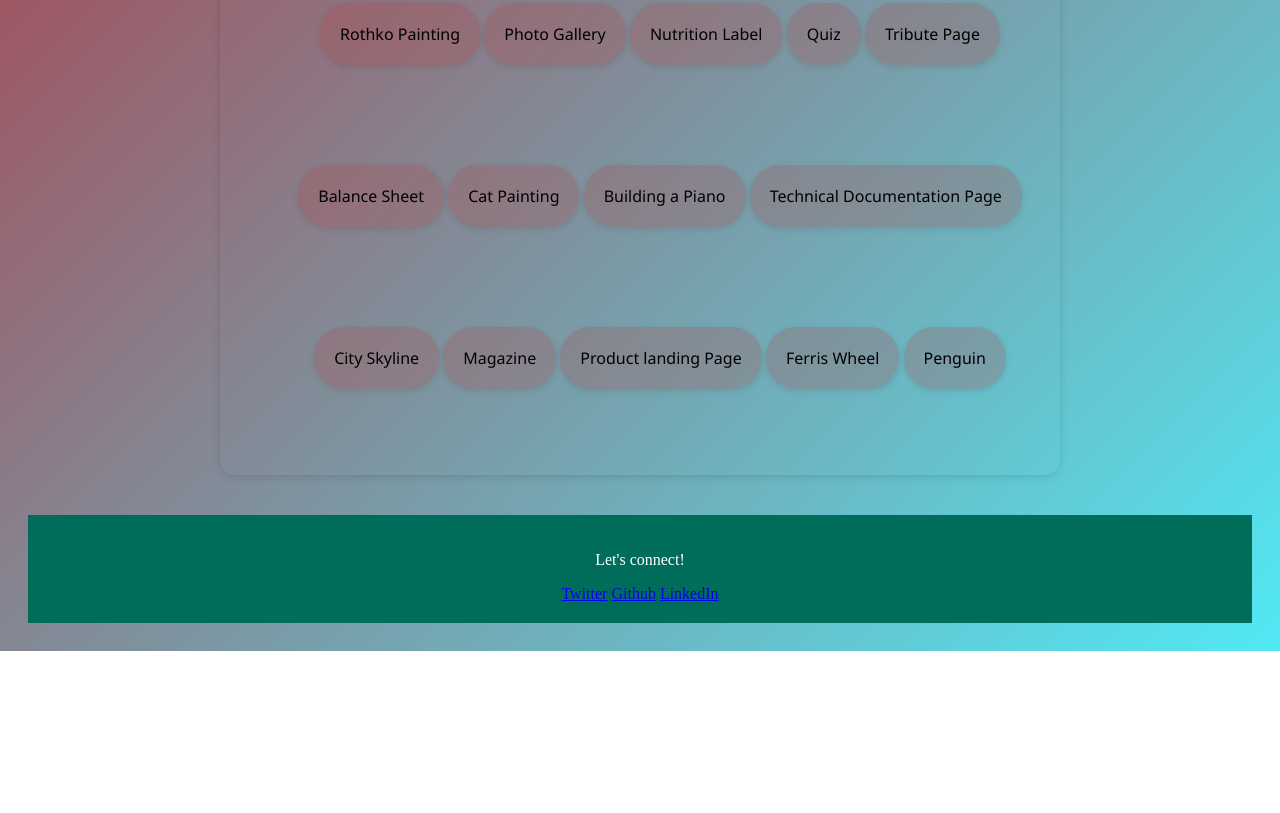
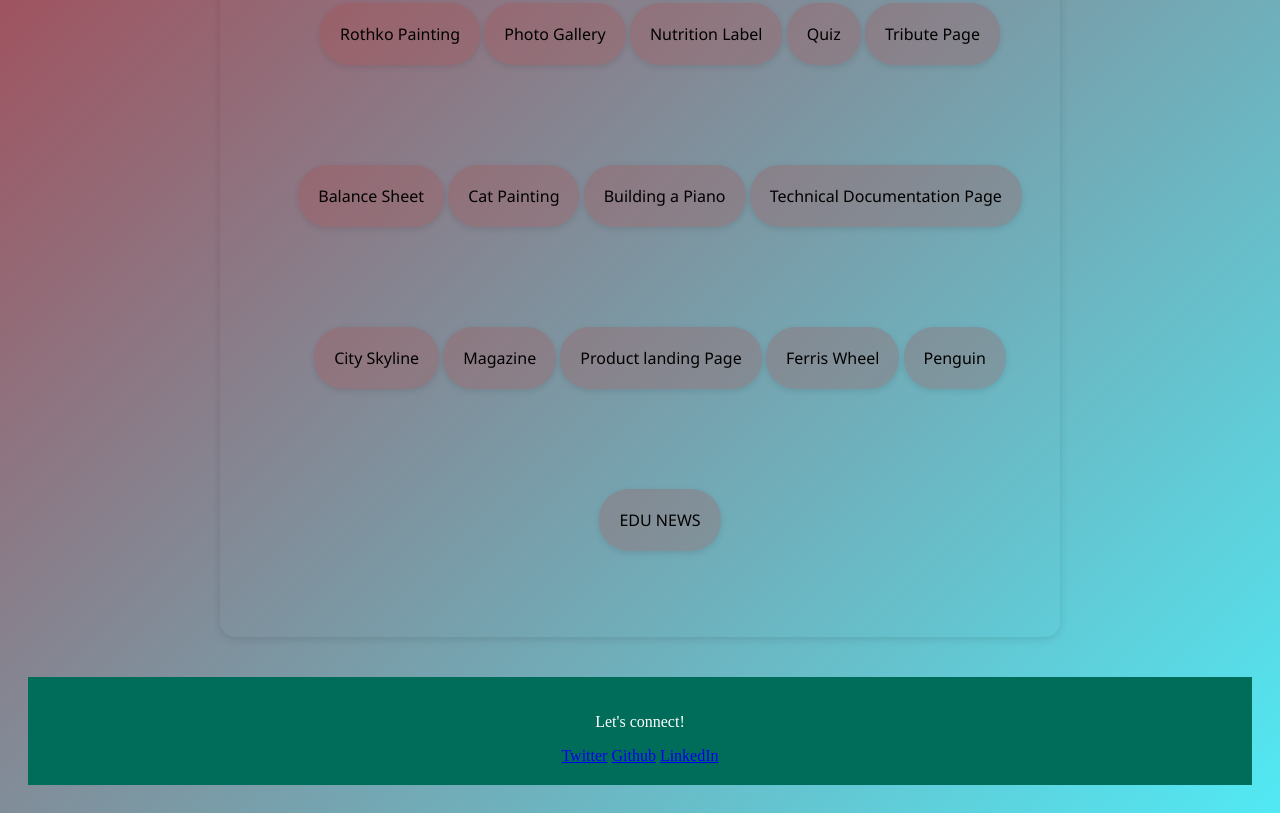
Before and after one commit to krungkrungkekek/port, a plain HTML site: page index.html in a window 1280 px wide. Shown: the part 691-1504 px from the top of the page. Before the commit the page ends 1342 px from the top, so only its background shows below. Drawn offline with Linux system fonts and the light colour scheme.

Commit message:
Update index.html

```diff
--- a/index.html
+++ b/index.html
@@ -105,6 +105,9 @@
             <div class="project-card">
                 <a href="penguin.html" target="_blank">Penguin</a>
             </div>
+            <div class="project-card">
+                <a href="edu.html" target="_blank">EDU NEWS</a>
+            </div>
 
         </ul>
     </section>
```
